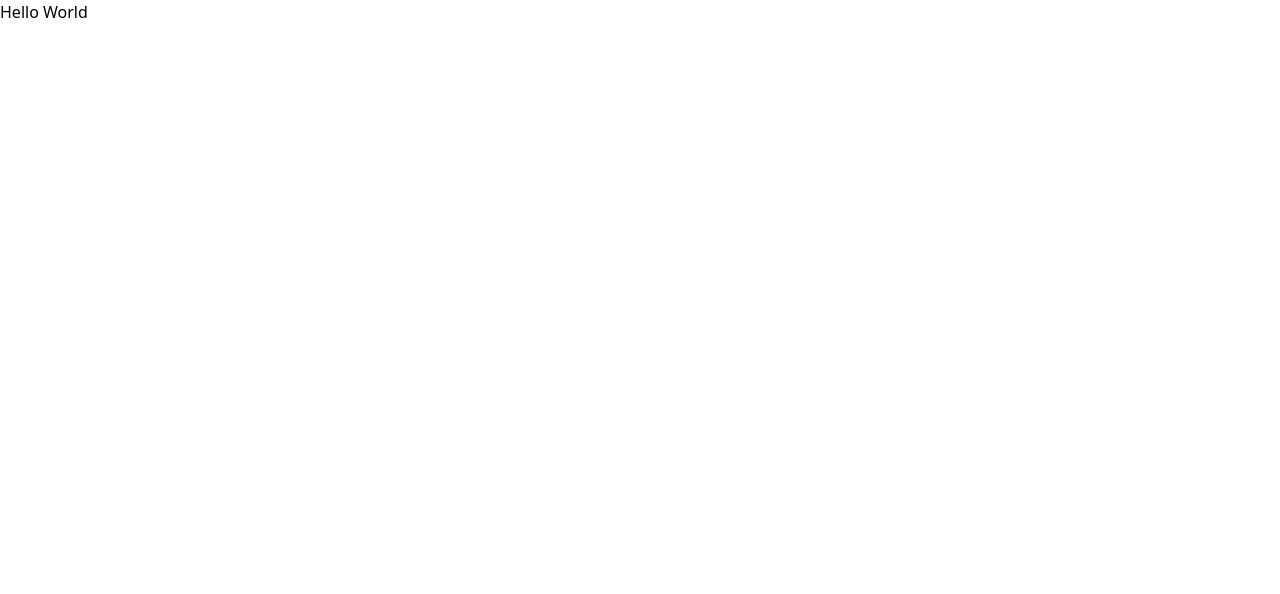
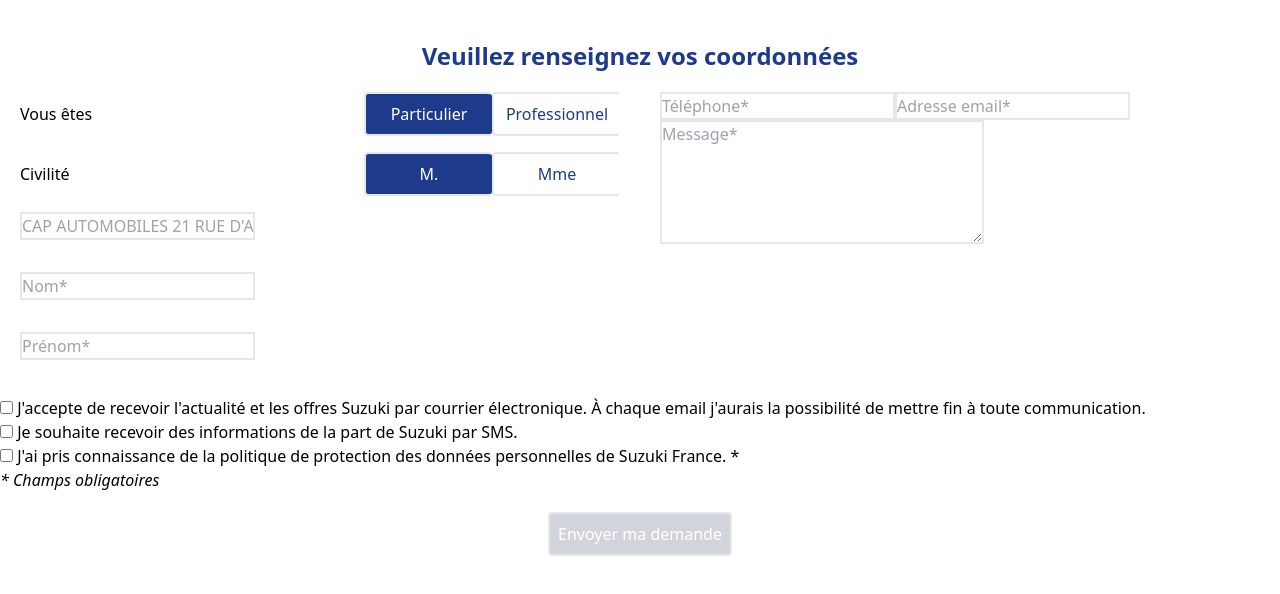
Before and after one commit to kevinmbongo/vue-contact-form, a Vue app: page / in a window 1280 px wide. Shown: the top 594 px of the page. Built offline with nearby package versions, Linux system fonts and the light colour scheme.

Commit message:
chore(project) create html of project

```diff
--- a/src/App.vue
+++ b/src/App.vue
@@ -1,5 +1,91 @@
 <template>
-  <div id="app">Hello World</div>
+  <div id="app" class="mx-auto container my-10">
+    <header class="flex justify-center">
+      <h3 class="text-blue-900 text-2xl font-bold">
+        Veuillez renseignez vos coordonnées
+      </h3>
+    </header>
+    <section class="grid grid-cols-2 my-5">
+      <div>
+        <article class="mx-5 grid grid-rows-5 gap-4">
+          <div class="flex items-center justify-between">
+            <p>Vous êtes</p>
+            <div>
+              <button class="selectedButton border-r-0">Particulier</button>
+              <button class="UnselectedButton">Professionnel</button>
+            </div>
+          </div>
+          <div class="flex items-center justify-between">
+            <p>Civilité</p>
+            <div>
+              <button class="selectedButton border-l-0">M.</button>
+              <button class="UnselectedButton">Mme</button>
+            </div>
+          </div>
+          <span>
+            <input
+              type="text"
+              placeholder="CAP AUTOMOBILES 21 RUE D'AVIGNON 17140 LAGORD"
+              class="border-2"
+            />
+          </span>
+          <span>
+            <input type="text" placeholder="Nom*" class="border-2" />
+          </span>
+          <span>
+            <input type="text" placeholder="Prénom*" class="border-2" />
+          </span>
+        </article>
+      </div>
+      <article class="mx-5">
+        <div>
+          <span>
+            <input type="text" placeholder="Téléphone*" class="border-2" />
+          </span>
+          <span>
+            <input type="text" placeholder="Adresse email*" class="border-2" />
+          </span>
+          <textarea
+            id="message"
+            name="story"
+            rows="5"
+            cols="33"
+            class="border-2"
+            placeholder="Message*"
+          >
+          </textarea>
+        </div>
+      </article>
+    </section>
+    <section class="my-5">
+      <div>
+        <input id="condition1" type="checkbox" />
+        <label for="condition1">
+          J'accepte de recevoir l'actualité et les offres Suzuki par courrier
+          électronique. À chaque email j'aurais la possibilité de mettre fin à
+          toute communication.</label
+        >
+      </div>
+      <div>
+        <input id="condition2" type="checkbox" />
+        <label for="condition2">
+          Je souhaite recevoir des informations de la part de Suzuki par
+          SMS.</label
+        >
+      </div>
+      <div>
+        <input id="condition3" type="checkbox" />
+        <label for="condition3">
+          J'ai pris connaissance de la politique de protection des données
+          personnelles de Suzuki France. *</label
+        >
+      </div>
+      <i>* Champs obligatoires</i>
+    </section>
+    <footer class="flex justify-center my-5">
+      <button class="falseButton">Envoyer ma demande</button>
+    </footer>
+  </div>
 </template>
 
 <script>
@@ -7,3 +93,18 @@ export default {
   name: 'App',
 }
 </script>
+
+<style scoped>
+.selectedButton {
+  @apply bg-blue-900 text-white border-2 rounded p-2 border-r-0 w-32;
+}
+.UnselectedButton {
+  @apply bg-white text-blue-900 border-2 rounded p-2 border-r-0 w-32;
+}
+.falseButton {
+  @apply bg-gray-300 text-white border-r-2 border-2 rounded p-2;
+}
+.trueButton {
+  @apply bg-blue-900 text-white border-r-2 border-2 rounded p-2;
+}
+</style>
```
Also changed, not shown: 1 other file (tests, documents, lock files or other folders).
